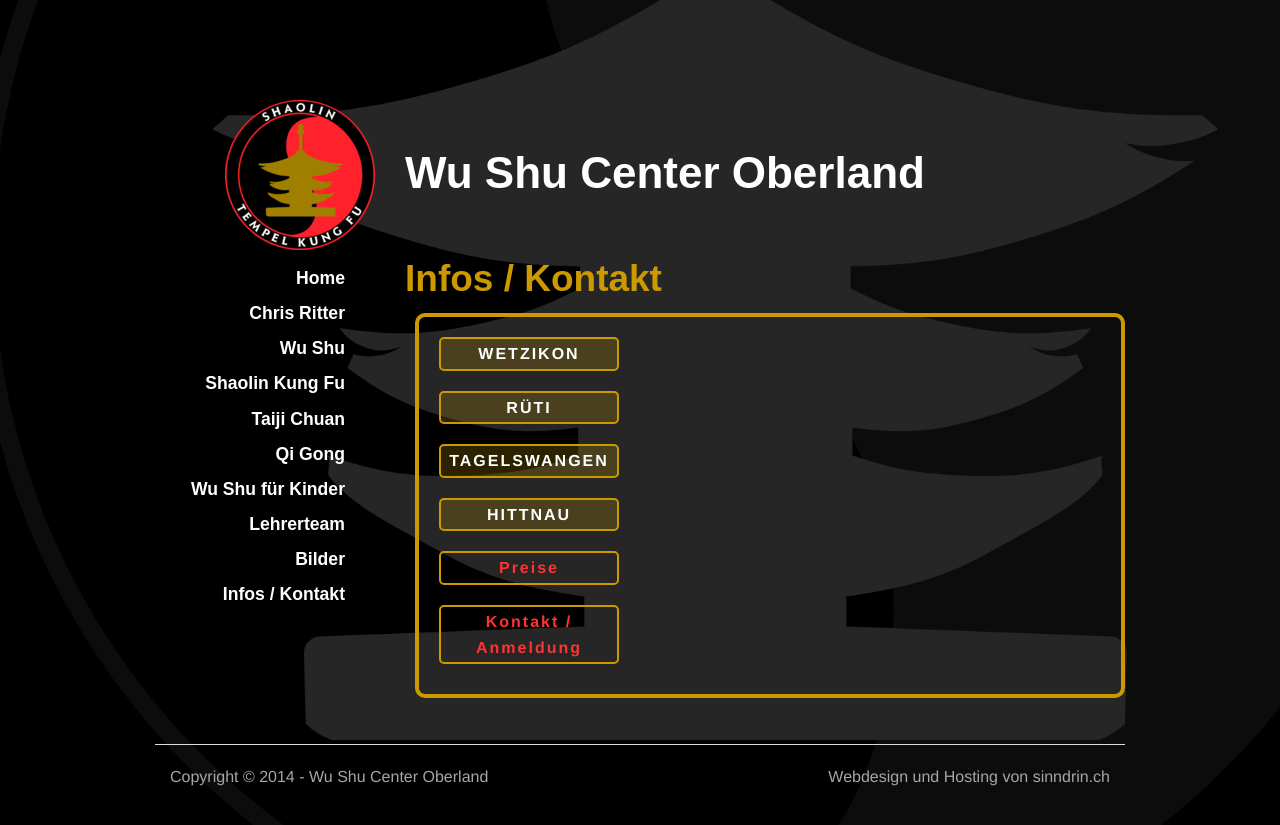
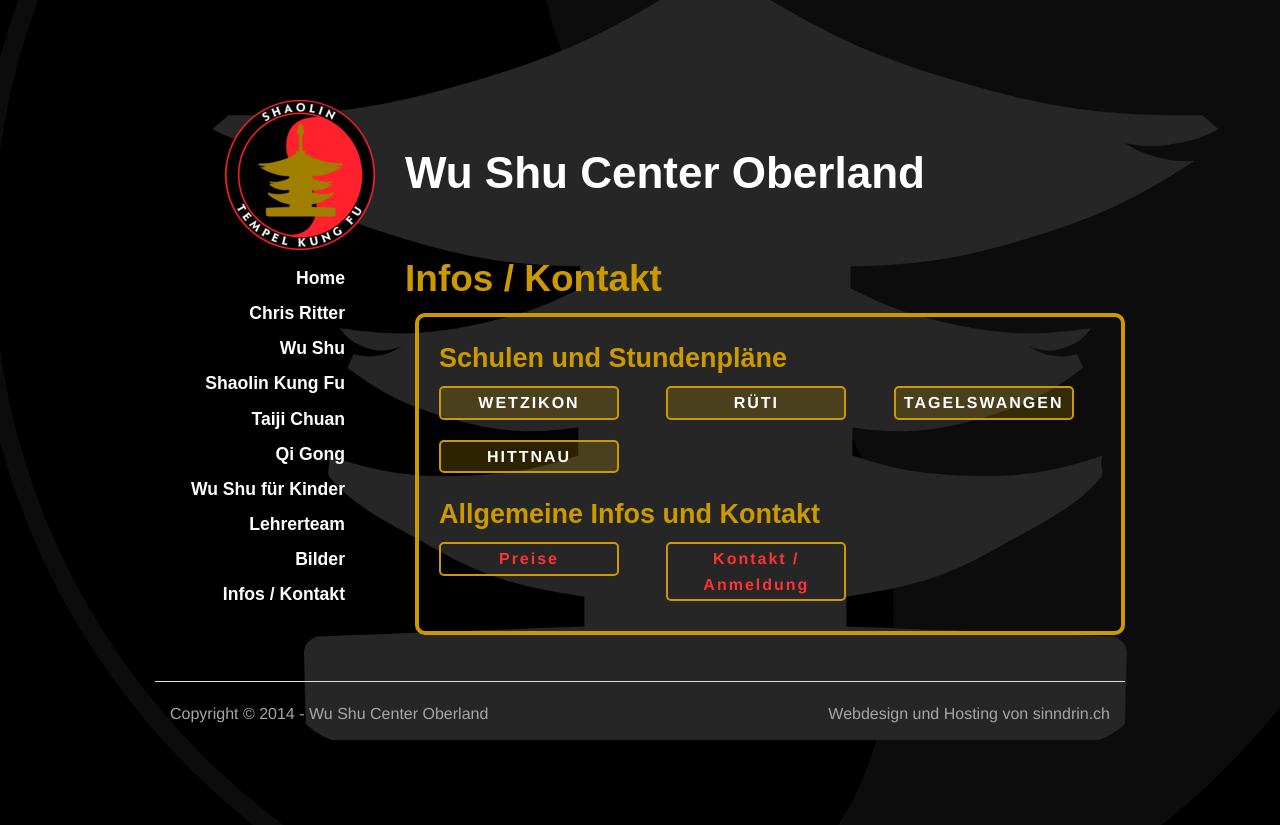
Before and after one commit to wu-shu/wu-shu.github.io, a Jekyll site: the page built from infos-kontakt/index.md, in a window 1280 px wide. Shown: the top 825 px of the page. Built offline with Jekyll 4.4.1, drawn with Linux system fonts in a browser that asks for light colours; some web fonts are replaced; Markdown is read by kramdown in place of the engine named in the settings; comment, search, counter and statistics services are not loaded.

Commit message:
2 columns for buttons and image gallery links

```diff
--- a/infos-kontakt/index.md
+++ b/infos-kontakt/index.md
@@ -2,15 +2,16 @@
 layout: default
 title: Infos / Kontakt
 ---
+### Schulen und Stundenpläne
+<ul class="small-block-grid-1 medium-block-grid-2 large-block-grid-3">
+<li><a href="/infos-kontakt/wetzikon/" class="button-contact-place">Wetzikon</a></li>
+<li><a href="/infos-kontakt/rueti/" class="button-contact-place">Rüti</a></li>
+<li><a href="/infos-kontakt/tagelswangen/" class="button-contact-place">Tagelswangen</a></li>
+<li><a href="/infos-kontakt/hittnau/" class="button-contact-place">Hittnau</a></li>
+</ul>
 
-<a href="/infos-kontakt/wetzikon/" class="button-contact-place">Wetzikon</a>
-
-<a href="/infos-kontakt/rueti/" class="button-contact-place">Rüti</a>
-
-<a href="/infos-kontakt/tagelswangen/" class="button-contact-place">Tagelswangen</a>
-
-<a href="/infos-kontakt/hittnau/" class="button-contact-place">Hittnau</a>
-
-<a href="/infos-kontakt/preise/" class="button-contact-info">Preise</a>
-
-<a href="/infos-kontakt/kontakt-anmeldung/" class="button-contact-info">Kontakt / Anmeldung</a>
+### Allgemeine Infos und Kontakt
+<ul class="small-block-grid-1 medium-block-grid-2 large-block-grid-3">
+<li><a href="/infos-kontakt/preise/" class="button-contact-info">Preise</a></li>
+<li><a href="/infos-kontakt/kontakt-anmeldung/" class="button-contact-info">Kontakt / Anmeldung</a></li>
+</ul>
--- a/scss/_custom.scss
+++ b/scss/_custom.scss
@@ -60,7 +60,7 @@
 
 /* div */
 
-h2 {
+h2, h3 {
   color: #cc9900;
 }
 
```
Also changed, not shown: bilder/index.md (+4 -1 lines), css/app.css.
